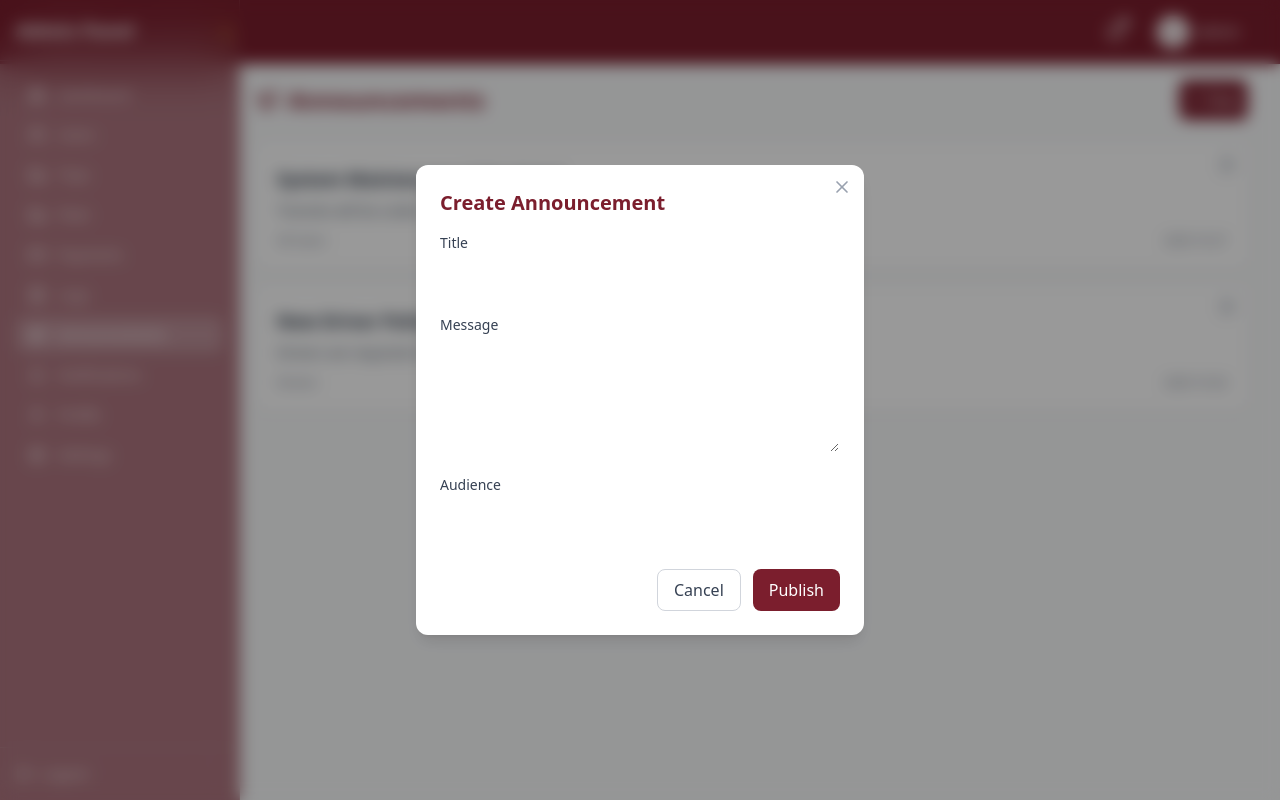
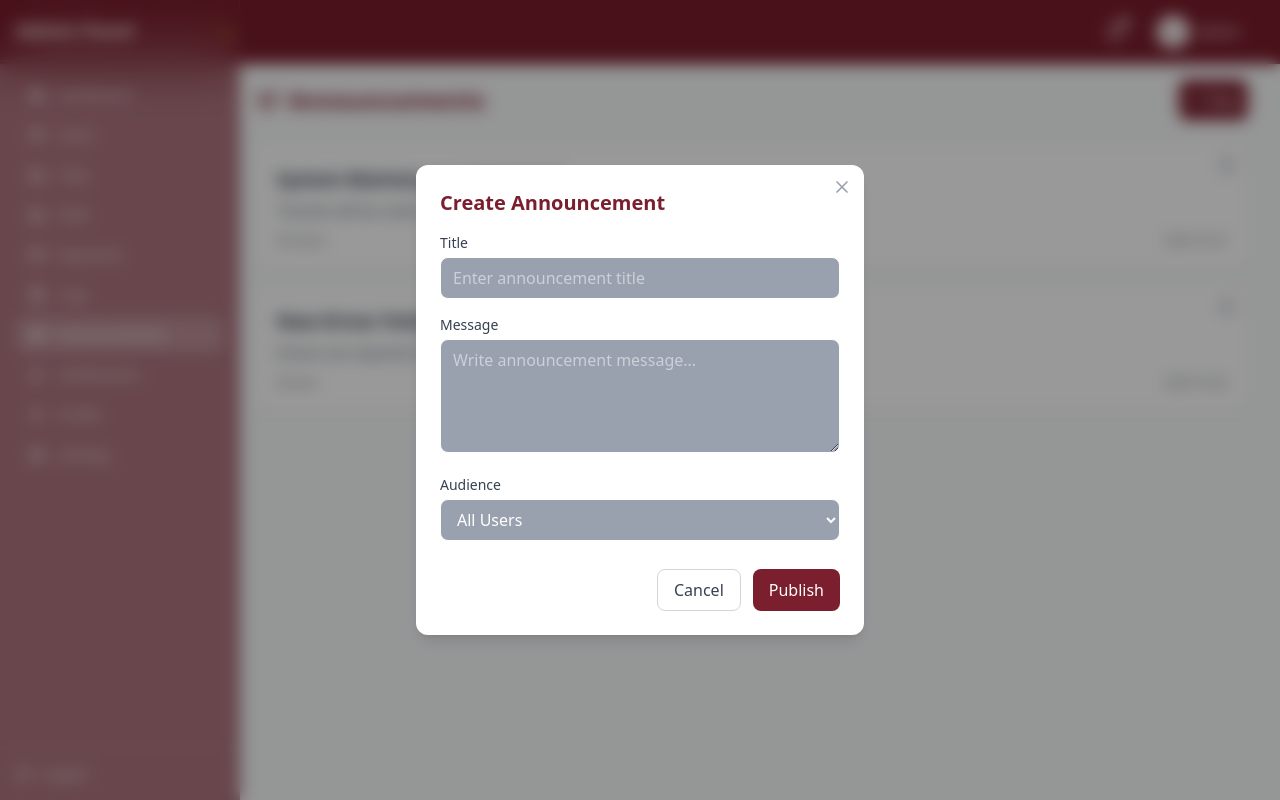
Before and after one commit to ABABUOTURI/TransGo, a Next.js app: page /admin/announcements in a window 1280 px wide. Both pictures are taken after a click on the button "New". Built offline with nearby package versions, Linux system fonts and the light colour scheme.

Commit message:
modal form

```diff
--- a/src/app/admin/components/AnnouncementForm.tsx
+++ b/src/app/admin/components/AnnouncementForm.tsx
@@ -86,7 +86,7 @@
                   name="title"
                   value={formData.title}
                   onChange={handleChange}
-                  className="w-full border rounded-lg px-3 py-2 focus:ring-2 focus:ring-[#7B1E2D] outline-none"
+                  className="w-full border rounded-lg px-3 py-2 focus:ring-2 focus:ring-[#7B1E2D] outline-none bg-gray-400 text-white"
                   placeholder="Enter announcement title"
                 />
               </div>
@@ -100,7 +100,7 @@
                   value={formData.message}
                   onChange={handleChange}
                   rows={4}
-                  className="w-full border rounded-lg px-3 py-2 focus:ring-2 focus:ring-[#7B1E2D] outline-none"
+                  className="w-full border rounded-lg px-3 py-2 focus:ring-2 focus:ring-[#7B1E2D] outline-none bg-gray-400 text-white"
                   placeholder="Write announcement message..."
                 />
               </div>
@@ -113,7 +113,7 @@
                   name="audience"
                   value={formData.audience}
                   onChange={handleChange}
-                  className="w-full border rounded-lg px-3 py-2 focus:ring-2 focus:ring-[#7B1E2D] outline-none"
+                  className="w-full border rounded-lg px-3 py-2 focus:ring-2 focus:ring-[#7B1E2D] outline-none bg-gray-400 text-white"
                 >
                   <option>All Users</option>
                   <option>Drivers</option>
```
